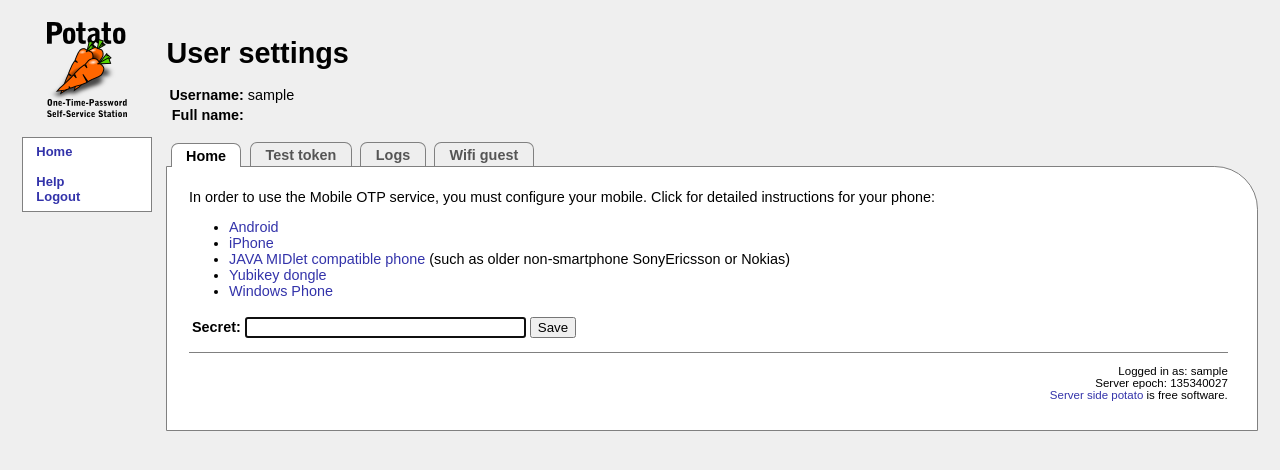
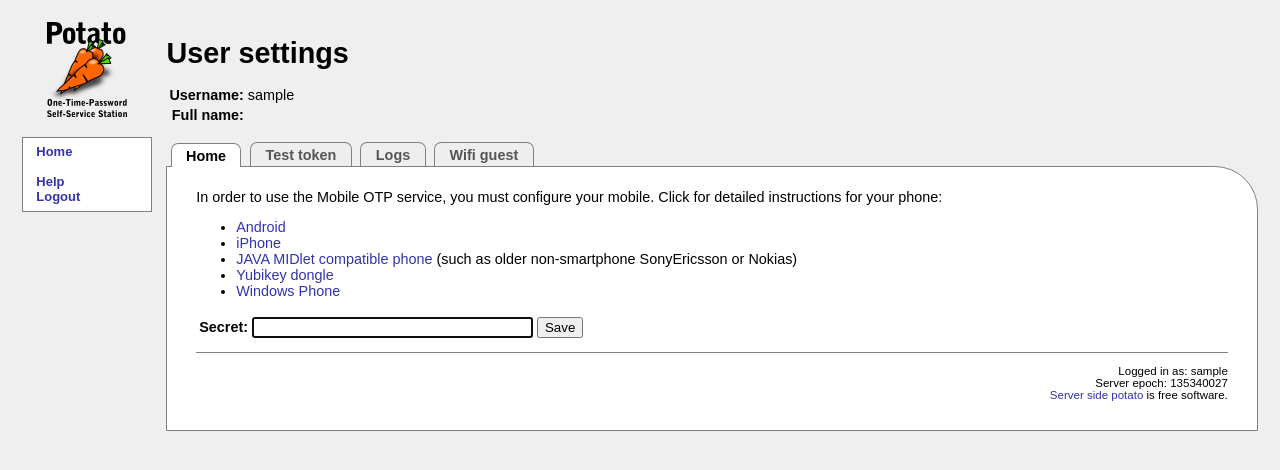
Before and after one commit to UNIVERSAL-IT-SYSTEMS/potato, a PHP site: page / in a window 1280 px wide. Shown: the top 470 px of the page. Run offline with PHP 8.4, Linux system fonts and the light colour scheme; the visitor is signed in with stand-in values (Sample User, id 1); data that the repository does not hold is empty.

Commit message:
Tweak content margins a bit.

```diff
--- a/Page.class.php
+++ b/Page.class.php
@@ -42,7 +42,7 @@ class Page {
   <head>
     <meta http-equiv="Content-Type" content="text/html; charset=utf-8" />
     <meta http-equiv="X-UA-Compatible" content="IE=9" />
-    <link href="style.css?version=12" rel="stylesheet" type="text/css" />
+    <link href="style.css?version=13" rel="stylesheet" type="text/css" />
     <script type="text/javascript" src="main.js?version=7"></script>
     <title>One-time password configuration</title>
   </head>
--- a/style.css
+++ b/style.css
@@ -60,7 +60,7 @@ div#menu a:hover {
 div#content {
     border-radius: 0em 3em 0em 0em;
     border: 1px solid grey;
-    padding: 0.5em 2em 2em 1.5em;
+    padding: 0.5em 2em 2em 2em;
     background: white;
     clear: left;
 }
```
